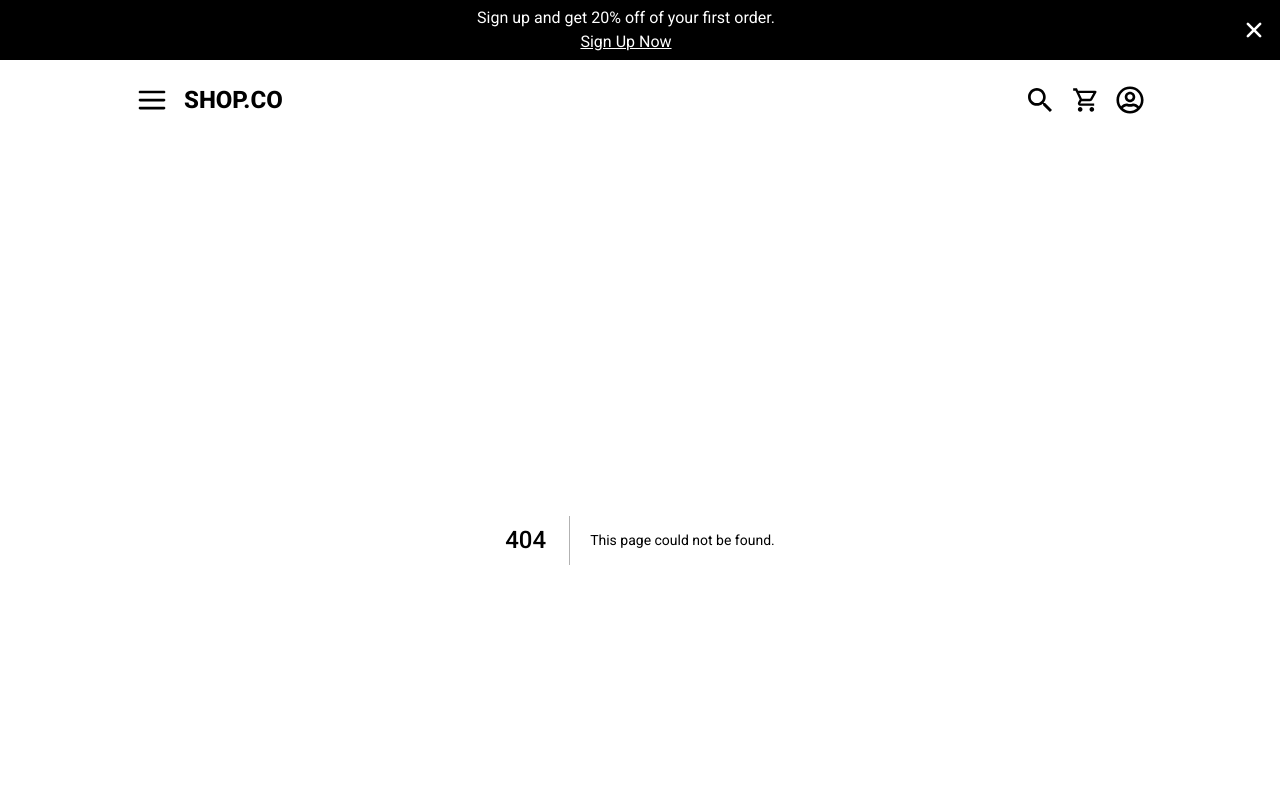
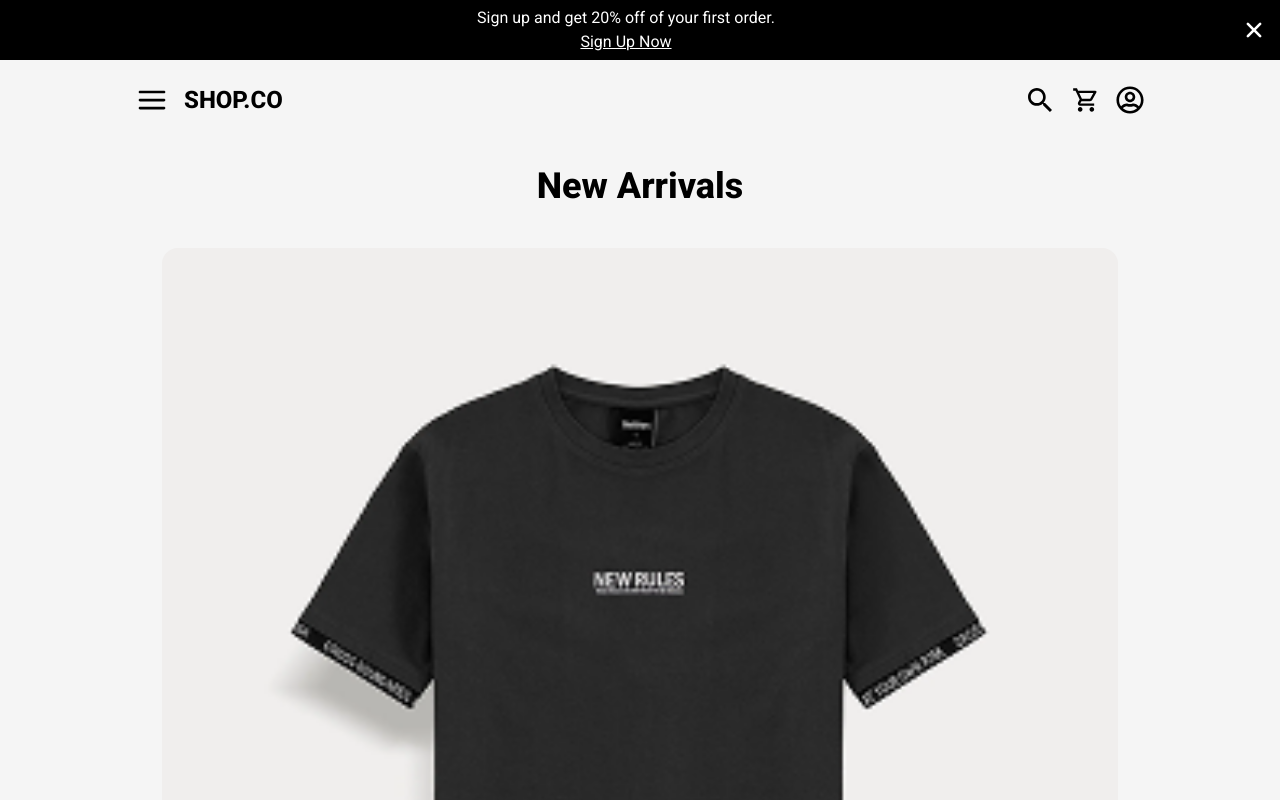
Before and after one commit to Kaydev-cmd/shop-co-web-app, a Next.js app: page /new-arrivals in a window 1280 px wide. Before the commit this address had no page. Shown: the top 800 px of the page. Built offline with nearby package versions, Linux system fonts and the light colour scheme.

Commit message:
feat: add New Arrivals page with product listings and view more button

```diff
--- /dev/null
+++ b/pages/new-arrivals/index.tsx
@@ -0,0 +1,32 @@
+import React from "react";
+import { NEW_ARRIVALS } from "@/constants";
+import Link from "next/link";
+import ProductCard from "@/components/common/ProductCard";
+import Button from "@/components/common/Button";
+
+const NewArrivalsPage = () => {
+  return (
+    <section>
+      <div className="container flex flex-col gap-4">
+        <h3 className="font-extrabold text-4xl text-center">New Arrivals</h3>
+        <div>
+          {NEW_ARRIVALS.map((product) => (
+            <Link href={`product/${product.id}`} key={product.id}>
+              <ProductCard
+                key={product.itemName}
+                image={product.image}
+                alt={product.alt}
+                rating={product.rating}
+                itemName={product.itemName}
+                price={product.price}
+              />
+            </Link>
+          ))}
+        </div>
+        <Button title="View More" />
+      </div>
+    </section>
+  );
+};
+
+export default NewArrivalsPage;
```
